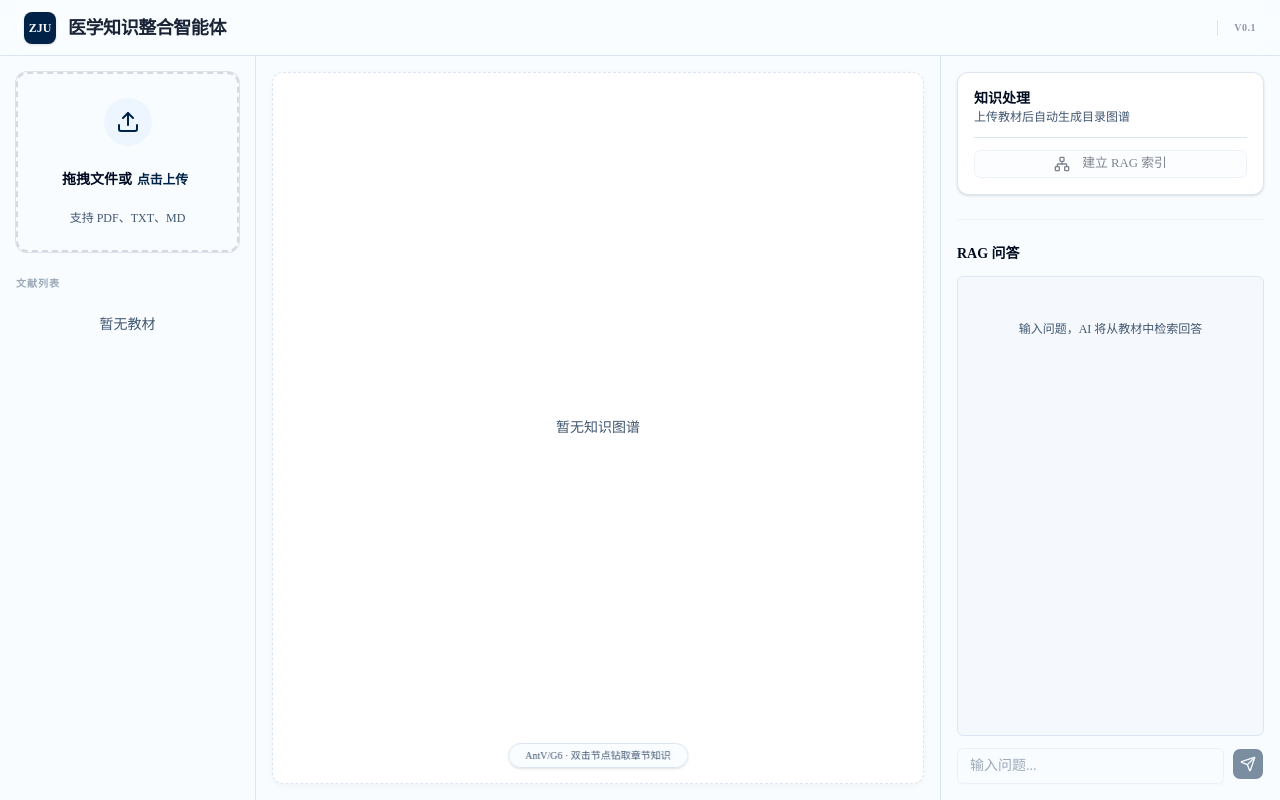
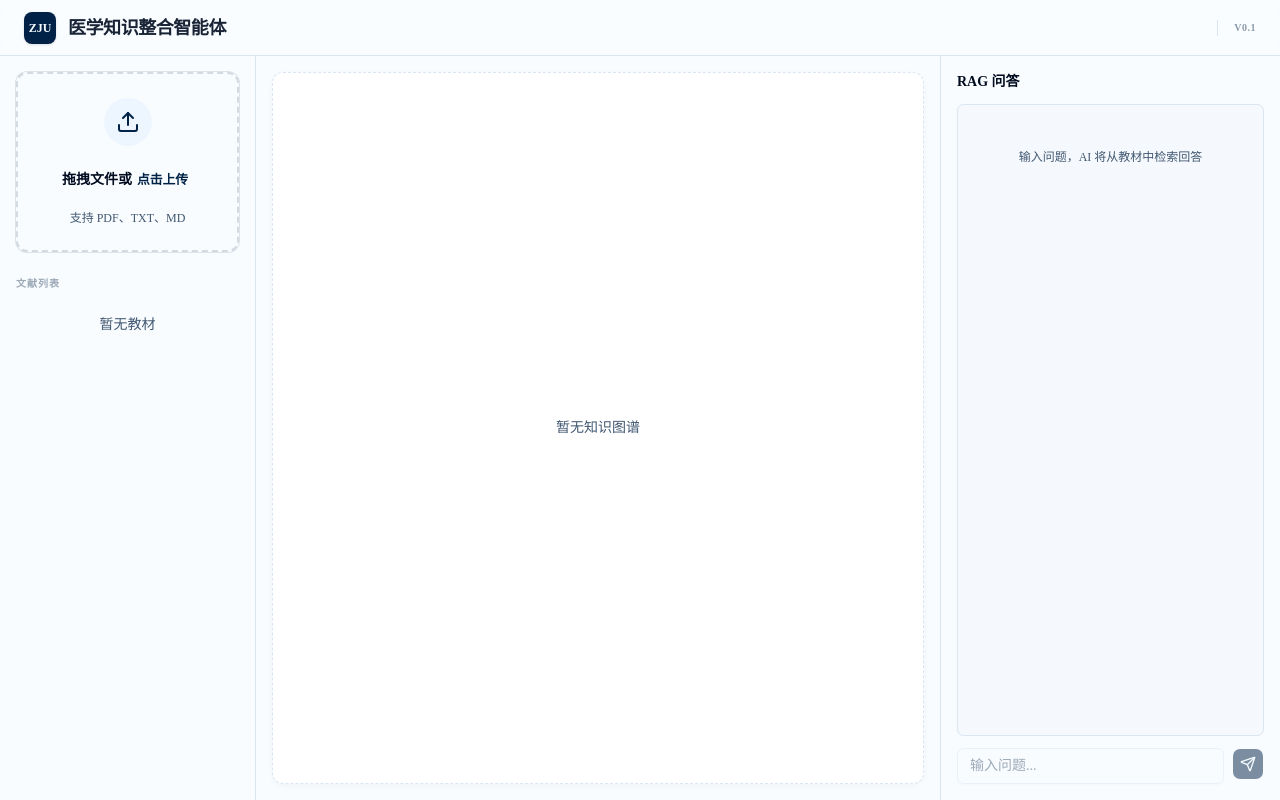
Before and after one commit to Winfred666/ZJU_AI_hackathon_2026, a Next.js app: page / in a window 1280 px wide. Built offline with nearby package versions, Linux system fonts and the light colour scheme.

Commit message:
refactor: remove KnowledgePanel, AntV/G6 hint, keep only RAG chat in right sidebar

```diff
--- a/app/api/parse/route.ts
+++ b/app/api/parse/route.ts
@@ -50,21 +50,27 @@ export async function POST(request: NextRequest): Promise<NextResponse> {
         continue;
       }
 
-      // TXT / MD: always parse fully (no page concept, no TOC seek)
+      // TXT / MD: always parse fully, then extract TOC graph from content
       const rawText = new TextDecoder("utf-8").decode(buffer);
       const { chapters, fullText } = parseTxtContent(rawText, textbookId);
 
       const textbook: Textbook = {
         textbookId, filename, title: getTextbookTitle(filename),
         totalPages: estimatePages(fullText), totalChars: fullText.length,
-        chapters, tocText: "", tocPageRange: null,
+        chapters, tocText: fullText.slice(0, 500), tocPageRange: null,
         status: "full", statusDetail: "全文解析完成",
         uploadedAt: Date.now(),
       };
 
       results.push(textbook);
       textbookStore.set(textbookId, textbook);
-      tocGraphs[textbookId] = null;
+
+      const chapterPageMap = chapters.map((c) => ({
+        title: c.title, pageStart: c.pageStart, pageEnd: c.pageEnd,
+      }));
+      const tGraph = await extractTOCGraph(fullText.slice(0, 30_000), textbookId, chapterPageMap);
+      if (tGraph) tocGraphStore.set(textbookId, tGraph);
+      tocGraphs[textbookId] = tGraph;
     }
 
     return NextResponse.json({ textbooks: results, tocGraphs });
--- a/app/page.tsx
+++ b/app/page.tsx
@@ -3,9 +3,7 @@
 import { UploadZone } from "@/components/upload-zone";
 import { FileList } from "@/components/file-list";
 import { KnowledgeGraphView } from "@/components/knowledge-graph";
-import { KnowledgePanel } from "@/components/knowledge-panel";
 import { RAGChat } from "@/components/rag-chat";
-import { Separator } from "@/components/ui/separator";
 import { useSessionStore } from "@/hooks/use-knowledge-graph";
 import { Textbook, KnowledgeGraph, TOCGraph, KnowledgeNode } from "@/types";
 import { useCallback } from "react";
@@ -69,21 +67,6 @@ export default function HomePage() {
     finally { setLoading(false); }
   }, [mergeSubGraph, setError, setLoading]);
 
-  const handleBuildIndex = useCallback(async () => {
-    if (!currentTextbookId) return;
-    setLoading(true);
-    try {
-      const res = await fetch("/api/rag/query", {
-        method: "POST",
-        headers: { "Content-Type": "application/json" },
-        body: JSON.stringify({ textbookId: currentTextbookId, question: "索引初始化" }),
-      });
-      const data = await res.json();
-      if (!data.error) setRagReady(true);
-    } catch { setError("索引建立失败"); }
-    finally { setLoading(false); }
-  }, [currentTextbookId, setError, setLoading, setRagReady]);
-
   return (
     <div className="flex h-dvh flex-col bg-background selection:bg-primary/10">
       <header className="flex h-14 items-center justify-between border-b bg-background/80 px-6 backdrop-blur-md">
@@ -131,24 +114,10 @@ export default function HomePage() {
               onNodeDoubleClick={handleNodeDoubleClick}
             />
           </div>
-          <div className="absolute bottom-8 left-1/2 -translate-x-1/2 rounded-full border bg-background/80 px-4 py-1 text-[10px] font-medium text-muted-foreground shadow-sm backdrop-blur-sm">
-            AntV/G6 · 双击节点钻取章节知识
-          </div>
         </section>
 
         <aside className="flex w-[340px] flex-col border-l bg-muted/5 p-4">
-          <div className="rounded-xl border bg-card p-4 shadow-sm">
-            <KnowledgePanel
-              textbookId={currentTextbookId}
-              hasGraph={!!knowledgeGraph}
-              isIndexing={isLoading}
-              onBuildIndex={handleBuildIndex}
-            />
-          </div>
-          <Separator className="my-6 opacity-40" />
-          <div className="flex flex-1 flex-col min-h-0">
-            <RAGChat textbookId={currentTextbookId} indexReady={ragReady} />
-          </div>
+          <RAGChat textbookId={currentTextbookId} indexReady={ragReady} />
         </aside>
       </main>
     </div>
```
Also changed, not shown: 2 other files (tests, documents, lock files or other folders).
